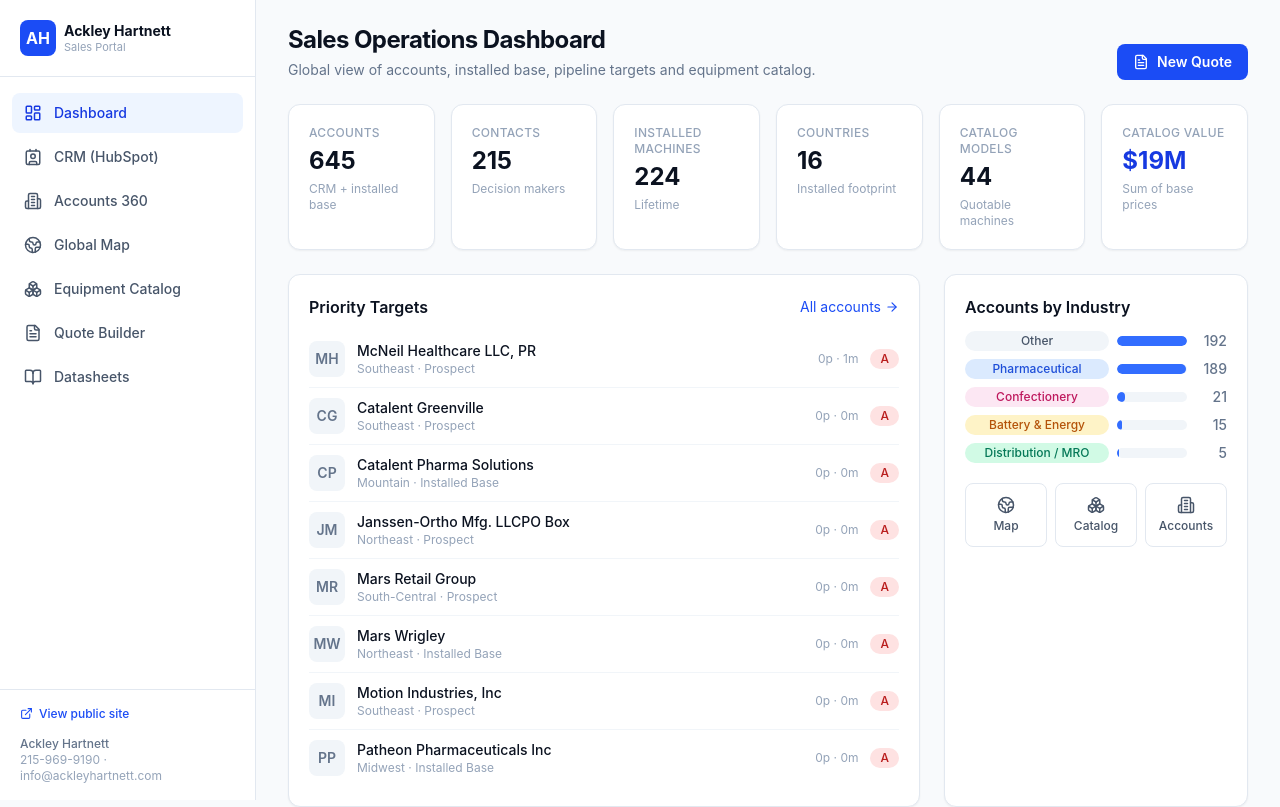
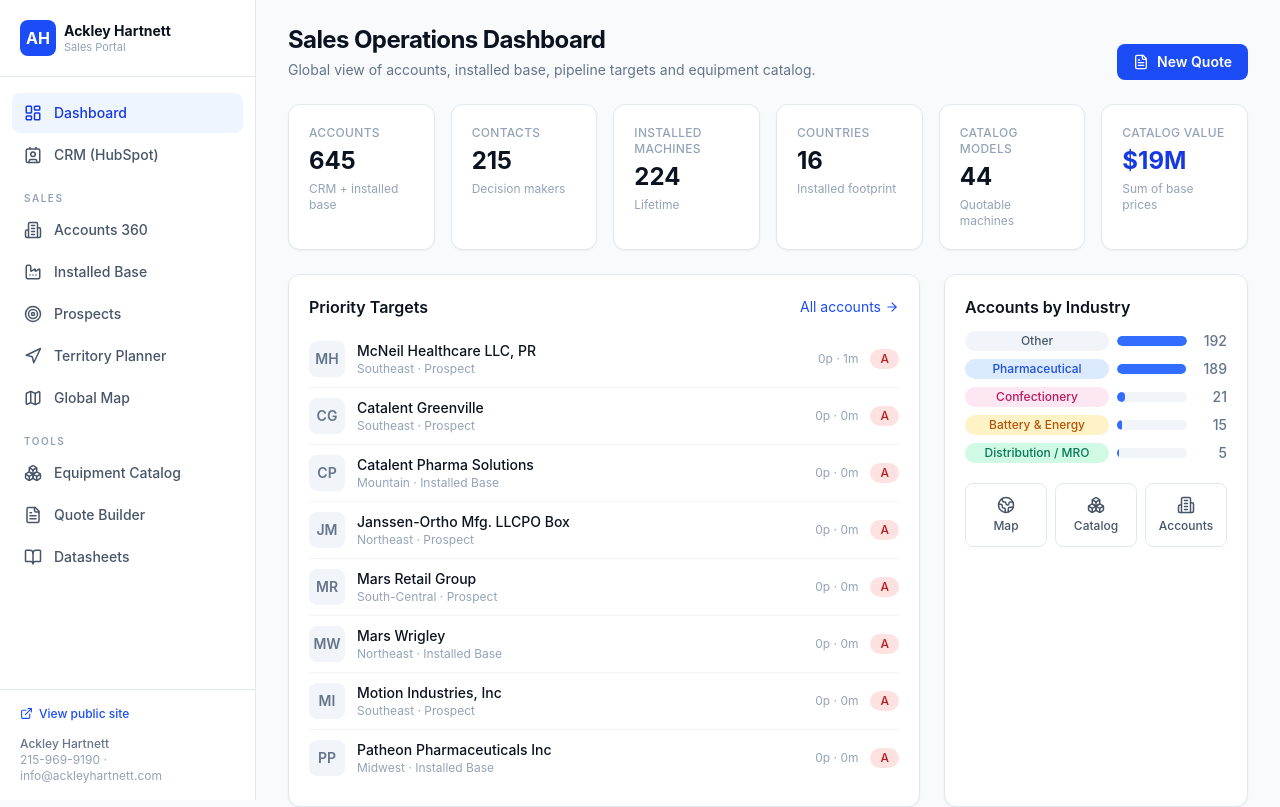
Before and after one commit to johnpohlhaus76-ops/Ackley-Hartnett, a Next.js app: page /portal in a window 1280 px wide. Shown: the top 807 px of the page. Built offline with nearby package versions, Linux system fonts and the light colour scheme.

Commit message:
Rebuild Sidebar: add Installed Base, fix all nav items

```diff
--- a/src/components/Sidebar.tsx
+++ b/src/components/Sidebar.tsx
@@ -6,6 +6,7 @@
 import {
   LayoutDashboard,
   Building2,
+  Factory,
   Boxes,
   FileText,
   Globe2,
@@ -14,17 +15,38 @@
   Menu,
   X,
   ExternalLink,
+  Target,
+  Navigation,
+  Map,
 } from "lucide-react";
 import { cn } from "@/lib/utils";
 
-const NAV = [
+const NAV_SECTIONS = [
+  {
+    label: null,
+    items: [
       { href: "/portal", label: "Dashboard", icon: LayoutDashboard },
       { href: "/portal/crm", label: "CRM (HubSpot)", icon: Contact },
+    ],
+  },
+  {
+    label: "Sales",
+    items: [
       { href: "/portal/accounts", label: "Accounts 360", icon: Building2 },
-  { href: "/portal/map", label: "Global Map", icon: Globe2 },
+      { href: "/portal/installed", label: "Installed Base", icon: Factory },
+      { href: "/portal/prospects", label: "Prospects", icon: Target },
+      { href: "/portal/territory", label: "Territory Planner", icon: Navigation },
+      { href: "/portal/map", label: "Global Map", icon: Map },
+    ],
+  },
+  {
+    label: "Tools",
+    items: [
       { href: "/portal/catalog", label: "Equipment Catalog", icon: Boxes },
       { href: "/portal/quote", label: "Quote Builder", icon: FileText },
       { href: "/portal/datasheets", label: "Datasheets", icon: BookOpen },
+    ],
+  },
 ];
 
 export function Sidebar() {
@@ -36,7 +58,6 @@
 
   return (
     <>
-      {/* mobile top bar */}
       <div className="fixed inset-x-0 top-0 z-30 flex items-center justify-between border-b border-slate-200 bg-white px-4 py-3 lg:hidden">
         <Brand />
         <button onClick={() => setOpen((v) => !v)} className="rounded-lg p-2 hover:bg-slate-100">
@@ -54,8 +75,16 @@
           <div className="hidden border-b border-slate-200 px-5 py-5 lg:block">
             <Brand />
           </div>
-          <nav className="flex-1 space-y-1 overflow-y-auto px-3 py-4 pt-20 lg:pt-4">
-            {NAV.map(({ href, label, icon: Icon }) => (
+          <nav className="flex-1 overflow-y-auto px-3 py-4 pt-20 lg:pt-4 space-y-4">
+            {NAV_SECTIONS.map((section, si) => (
+              <div key={si}>
+                {section.label && (
+                  <p className="mb-1 px-3 text-[10px] font-semibold uppercase tracking-[0.15em] text-slate-400">
+                    {section.label}
+                  </p>
+                )}
+                <div className="space-y-0.5">
+                  {section.items.map(({ href, label, icon: Icon }) => (
                     <Link
                       key={href}
                       href={href}
@@ -70,6 +99,9 @@
                       <Icon size={18} />
                       {label}
                     </Link>
+                  ))}
+                </div>
+              </div>
             ))}
           </nav>
           <div className="space-y-3 border-t border-slate-200 px-5 py-4 text-xs text-slate-400">
```
Lines whose indentation alone changed are shown as unchanged.
